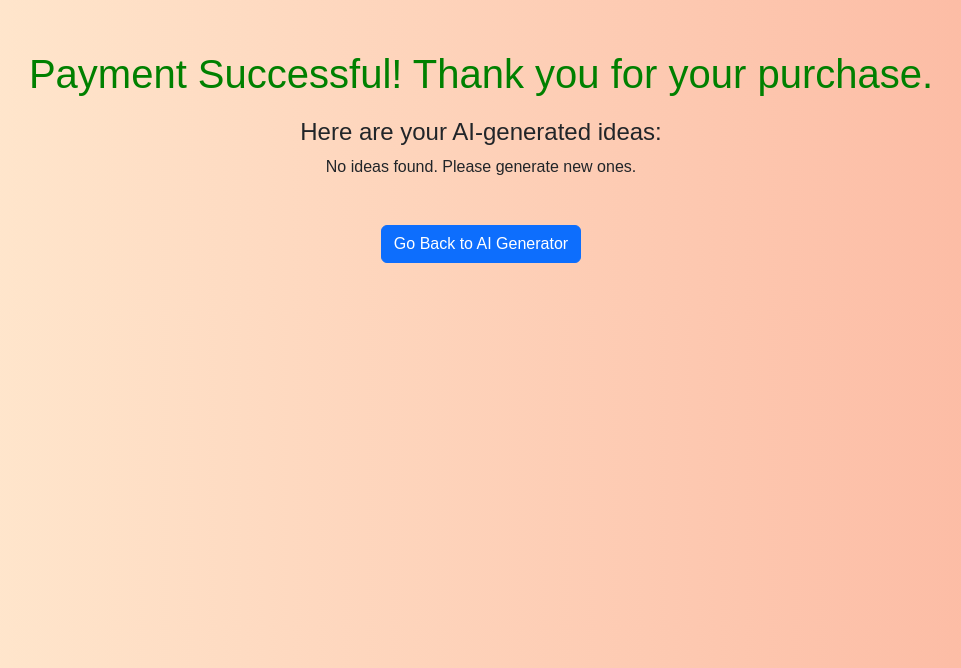
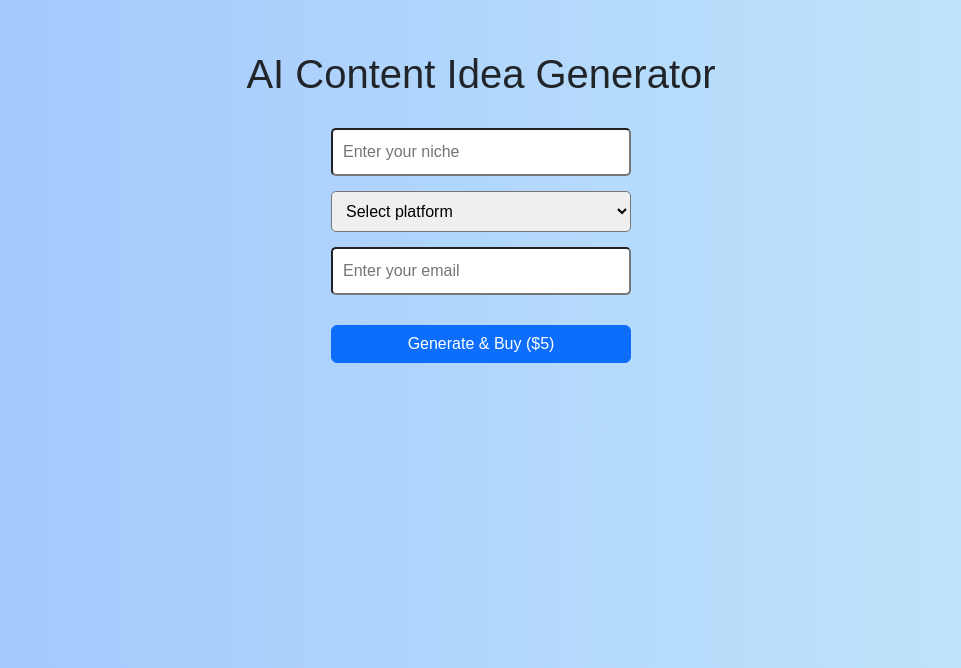
Before and after one commit to SStrong01/AI_Content, a Flask app: page /success in a window 1280 px wide. Shown: the top 668 px of the page, without its empty margins (159-1120 px from the left). Run offline with Flask 3, Linux system fonts and the light colour scheme.

Commit message:
Fix OpenAI API version and update generate endpoint

```diff
--- a/app.py
+++ b/app.py
@@ -6,6 +6,7 @@ import stripe
 import smtplib
 from email.mime.text import MIMEText
 
+# Load environment variables
 load_dotenv()
 
 app = Flask(__name__)
@@ -14,7 +15,7 @@ app.secret_key = os.getenv("FLASK_SECRET_KEY")
 # Stripe setup
 stripe.api_key = os.getenv("STRIPE_SECRET_KEY")
 
-# OpenAI setup
+# OpenAI client setup
 client = OpenAI(api_key=os.getenv("OPENAI_API_KEY"))
 
 @app.route("/")
@@ -24,7 +25,7 @@ def index():
 @app.route("/generate", methods=["POST"])
 def generate():
     data = request.get_json()
-    topic = data.get("topic")
+    topic = data.get("niche")
     platform = data.get("platform")
     customer_email = data.get("email")
 
@@ -32,15 +33,16 @@ def generate():
         response = client.chat.completions.create(
             model="gpt-3.5-turbo",
             messages=[
-                {"role": "system", "content": "You are a helpful assistant that generates social media content ideas."},
-                {"role": "user", "content": f"Generate 5 content ideas about {topic} for {platform}."}
+                {"role": "system", "content": "You are a helpful assistant that generates creative content ideas."},
+                {"role": "user", "content": f"Generate 5 content ideas about '{topic}' for {platform}."}
             ]
         )
 
-        ideas = response.choices[0].message.content
+        ideas_text = response.choices[0].message.content.strip()
+        ideas = ideas_text.split("\n")
 
-        # Email the ideas
-        send_email(customer_email, ideas)
+        # Send the ideas via email
+        send_email(customer_email, ideas_text)
 
         return jsonify({"ideas": ideas})
 
@@ -51,46 +53,46 @@ def generate():
 @app.route("/create-checkout-session", methods=["POST"])
 def create_checkout_session():
     try:
-        checkout_session = stripe.checkout.Session.create(
-            payment_method_types=['card'],
+        data = request.get_json()
+        session = stripe.checkout.Session.create(
+            payment_method_types=["card"],
             line_items=[{
-                'price_data': {
-                    'currency': 'usd',
-                    'unit_amount': 500,
-                    'product_data': {
-                        'name': 'AI-Generated Content Ideas'
+                "price_data": {
+                    "currency": "usd",
+                    "unit_amount": 500,
+                    "product_data": {
+                        "name": "AI Generated Content Ideas",
                     },
                 },
-                'quantity': 1,
+                "quantity": 1,
             }],
-            mode='payment',
-            success_url=url_for('success', _external=True),
-            cancel_url=url_for('index', _external=True),
+            mode="payment",
+            success_url=url_for("success", _external=True),
+            cancel_url=url_for("index", _external=True),
         )
-        return redirect(checkout_session.url, code=303)
+        return jsonify({"checkout_url": session.url})
 
     except Exception as e:
-        return jsonify(error=str(e)), 403
+        return jsonify({"error": str(e)}), 403
 
 @app.route("/success")
 def success():
     return render_template("success.html")
 
 def send_email(to_email, ideas):
+    from_email = os.getenv("EMAIL")
+    password = os.getenv("EMAIL_PASSWORD")
+
+    msg = MIMEText(f"Here are your AI-generated content ideas:\n\n{ideas}")
+    msg["Subject"] = "Your AI-Generated Content Ideas"
+    msg["From"] = from_email
+    msg["To"] = to_email
+
     try:
-        from_email = os.getenv("EMAIL")
-        password = os.getenv("EMAIL_PASSWORD")
-
-        msg = MIMEText(ideas)
-        msg['Subject'] = 'Your AI-Generated Content Ideas'
-        msg['From'] = from_email
-        msg['To'] = to_email
-
-        with smtplib.SMTP_SSL('smtp.gmail.com', 465) as server:
+        with smtplib.SMTP_SSL("smtp.gmail.com", 465) as server:
             server.login(from_email, password)
             server.send_message(msg)
-
-        print("Email sent to", to_email)
+        print("Email sent successfully")
     except Exception as e:
         print("Error sending email:", e)
 
--- a/requirements.txt
+++ b/requirements.txt
@@ -55,7 +55,7 @@ namex==0.0.8
 narwhals==1.30.0
 nest-asyncio==1.6.0
 numpy==2.1.3
-openai==1.68.2
+openai==1.6.0
 opt_einsum==3.4.0
 optree==0.14.1
 packaging==24.2
--- a/templates/success.html
+++ b/templates/success.html
@@ -1,56 +1,74 @@
 <!DOCTYPE html>
 <html lang="en">
 <head>
-    <meta charset="UTF-8">
-    <title>Payment Successful</title>
-    <link rel="stylesheet" href="https://cdn.jsdelivr.net/npm/bootstrap@5.3.0/dist/css/bootstrap.min.css">
+  <meta charset="UTF-8" />
+  <title>AI Content Idea Generator</title>
+  <link rel="stylesheet" href="https://cdn.jsdelivr.net/npm/bootstrap@5.3.0/dist/css/bootstrap.min.css" />
   <style>
     body {
-            background: linear-gradient(to right, #ffecd2, #fcb69f);
+      background: linear-gradient(to right, #a1c4fd, #c2e9fb);
       text-align: center;
       padding: 50px;
       font-family: Arial, sans-serif;
     }
 
     h1 {
-            color: green;
-            margin-bottom: 20px;
+      margin-bottom: 30px;
     }
 
-        ul {
-            list-style-type: none;
-            padding: 0;
-        }
-
-        li {
-            background: white;
-            margin: 10px auto;
-            padding: 15px;
-            border-radius: 8px;
-            width: 60%;
-            box-shadow: 0 4px 6px rgba(0,0,0,0.1);
-        }
-
-        .btn-back {
-            margin-top: 30px;
+    input, select, button {
+      display: block;
+      margin: 15px auto;
+      width: 300px;
+      padding: 10px;
+      border-radius: 5px;
     }
   </style>
 </head>
 <body>
-    <h1>Payment Successful! Thank you for your purchase.</h1>
+  <h1>AI Content Idea Generator</h1>
+  <form id="content-form">
+    <input type="text" id="niche" placeholder="Enter your niche" required />
+    <select id="platform" required>
+      <option value="">Select platform</option>
+      <option value="Instagram">Instagram</option>
+      <option value="TikTok">TikTok</option>
+      <option value="YouTube">YouTube</option>
+      <option value="Blog">Blog</option>
+    </select>
+    <input type="email" id="email" placeholder="Enter your email" required />
+    <button type="submit" class="btn btn-primary">Generate & Buy ($5)</button>
+  </form>
 
-    <h4>Here are your AI-generated ideas:</h4>
+  <script>
+    document.addEventListener("DOMContentLoaded", function () {
+      const form = document.getElementById("content-form");
 
-    {% if ideas %}
-        <ul>
-            {% for idea in ideas %}
-                <li>{{ idea }}</li>
-            {% endfor %}
-        </ul>
-    {% else %}
-        <p>No ideas found. Please generate new ones.</p>
-    {% endif %}
+      form.addEventListener("submit", function (e) {
+        e.preventDefault();
+        const niche = document.getElementById("niche").value;
+        const platform = document.getElementById("platform").value;
+        const email = document.getElementById("email").value;
 
-    <a href="/" class="btn btn-primary btn-back">Go Back to AI Generator</a>
+        fetch("/checkout", {
+          method: "POST",
+          headers: { "Content-Type": "application/json" },
+          body: JSON.stringify({ topic: niche, platform, email }),
+        })
+        .then((res) => res.json())
+        .then((data) => {
+          if (data.checkout_url) {
+            window.location.href = data.checkout_url;
+          } else {
+            alert("Payment failed or server error.");
+          }
+        })
+        .catch((err) => {
+          console.error("Checkout Error:", err);
+          alert("Server error, please try again.");
+        });
+      });
+    });
+  </script>
 </body>
 </html>
```
Also changed, not shown: templates/index.html (+33 -33 lines). Lines whose indentation alone changed are shown as unchanged.
